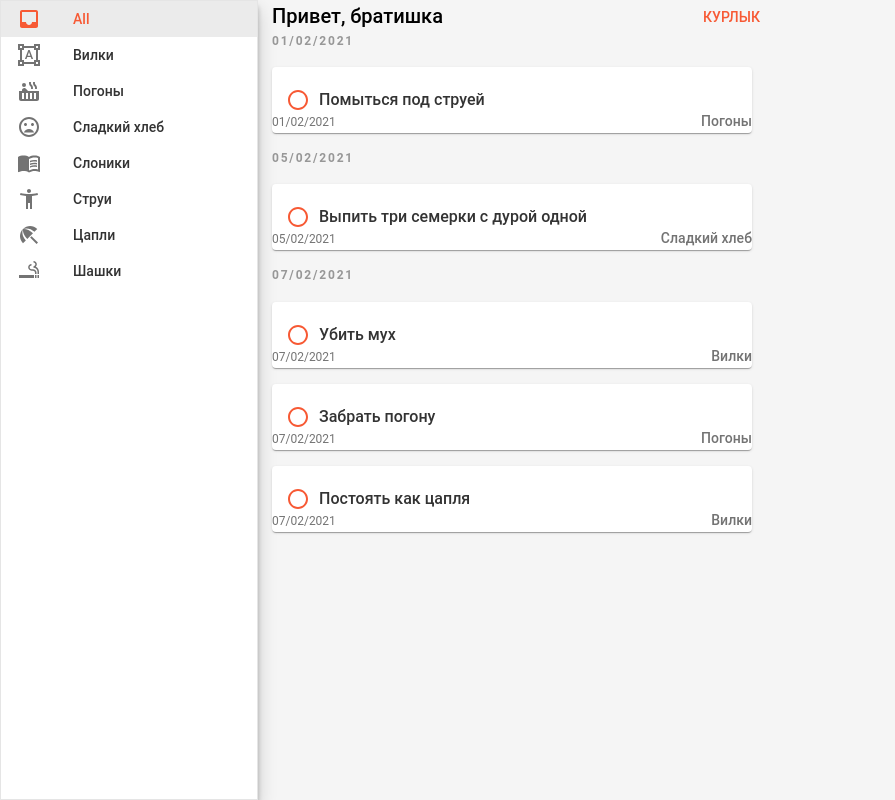
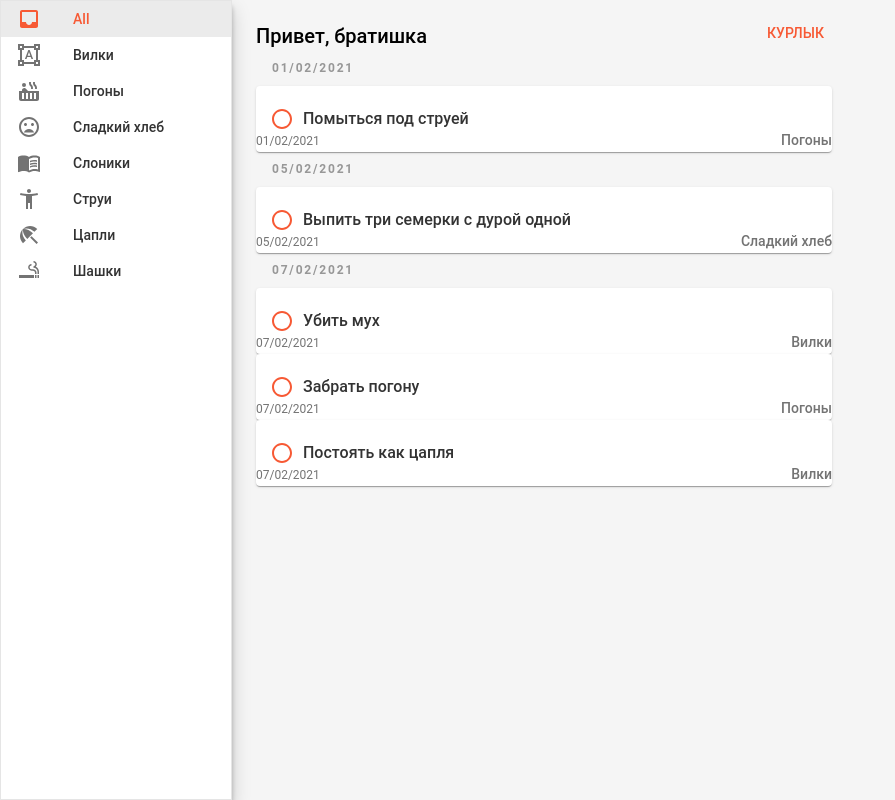
Before and after one commit to yukolonin/ToDoManager, a React (Create React App) app: page / in a window 1280 px wide. Shown: the whole page, without its empty margins (0-895 px from the left). Built offline with nearby package versions, Linux system fonts and the light colour scheme.

Commit message:
Styling edited, ListItem usage in task list deprecated

```diff
--- a/src/AppBody.tsx
+++ b/src/AppBody.tsx
@@ -9,7 +9,7 @@ import TaskList from "./TaskList";
 /* TODO:
 * Remove TADead
 * Remove SelectGroup, rename SelectGroup2 to SelectGroup
-*
+* Probably worth rewriting main frame using separate "scroll columns"
 *
 *
 * */
@@ -22,7 +22,7 @@ function AppBody() {
     })
 
     return (
-        <div>
+        <div className='main-frame'>
             <Sidebar />
             <TaskList />
             {state.isMenuOn && <SideMenu />}
--- a/src/DateItem.tsx
+++ b/src/DateItem.tsx
@@ -6,12 +6,14 @@ import Typography from '@material-ui/core/Typography'
 // TODO: probably worth rewriting to arrow notation
 function DateItem(props: {date: string}) {
     return (
+        <div>
             <ListItem key={props.date}>
                 <Typography variant='h6'>{
                     props.date
                         }
                 </Typography>
             </ListItem>
+        </div>
     )
 }
 
--- a/src/Sidebar.tsx
+++ b/src/Sidebar.tsx
@@ -12,7 +12,7 @@ function Sidebar() {
     const{state, dispatch} = React.useContext(TaskListContext);
 
     return (
-        <div>
+
         <div className="sidebar">
             <List disablePadding dense>
                 {Object.values(Groups).map((value: Groups) => (
@@ -34,7 +34,7 @@ function Sidebar() {
             {/*}*/}
             {/*</Typography>*/}
         </div>
-        </div>
+
     )
 }
 
--- a/src/TaskItem.tsx
+++ b/src/TaskItem.tsx
@@ -7,12 +7,7 @@ import Task from "./Task";
 // TODO: probably worth rewriting to arrow notation
 function TaskItem(props: {task: Task}) {
     return (
-        <ListItem key={props.task.date}>
-            <TaskAccordion
-                task={props.task}
-                active={true}
-            />
-        </ListItem>
+            <TaskAccordion task={props.task} active={true} />
     )
 }
 
--- a/src/TaskList.tsx
+++ b/src/TaskList.tsx
@@ -37,10 +37,9 @@ function TaskList(){
     return (
         state.taskList.length !== 0 ? // Might be a nicer way to do the same
             <div className="task-list">
-                <List>
-
-                    <ListItem className='tasklist-header'>
-                        <Typography className="tasklist-header-text" component='div'>
+                <List className='task-list-list'>
+                    <div>
+                        <Typography className="tasklist-header-text">
                             <Box fontWeight='fontWeightMedium' fontSize='20px'>
                                 Привет, братишка
                             </Box>
@@ -52,7 +51,7 @@ function TaskList(){
                                 </Typography>
                             </Button>
                         </div>
-                    </ListItem>
+                    </div>
 
                     {InsertDates(taskListOut, state.selectedGroup).map((task: Task) => (
                         task.group === "DATE" ?
--- a/src/index.css
+++ b/src/index.css
@@ -16,14 +16,32 @@ code {
     monospace;
 }
 
+.main-frame {
+
+  /*display: grid;*/
+  /*grid-template-columns: 18% 49% 33%;*/
+
+  margin-left: 18%;
+  margin-right: 33%;
+
+  padding-top: 1%;
+  padding-left: 2%;
+  padding-right: 2%;
+}
+
+
+
+
+
 .sidebar {
-  width: 20%;
-  border: 1px solid rgba(0, 0, 0, 0.1);
+  width: 18%;
   position: fixed;
   top: 0;
   bottom: 0;
   left: 0;
+
   background: #FFFFFF;
+  border: 1px solid rgba(0, 0, 0, 0.1);
   box-shadow: 0px 9px 18px rgba(0, 0, 0, 0.18), 0px 5.5px 5px rgba(0, 0, 0, 0.24);
 }
 
@@ -45,31 +63,28 @@ code {
             }
 
 .task-list {
-  margin-left: 20%;
-  margin-right: 20%;
-  position: absolute;
-  width: 40%;
 
-  display: flex;
-  flex-direction: column;
-  justify-content: center;
+}
 
-  /*align-items: center;*/
-  /*max-width: 600px;*/
-  /*background: grey;*/
+            .task-list-list{
+              /*background: #FFFFFF;*/
             }
 
             .tasklist-header{
-  position: absolute;
-  display: flex;
+              /*position: relative;*/
+              /*display: flex;*/
               /*width: 40%;*/
               /*background: #FFFFFF;*/
             }
 
             .tasklist-header-text{
+              /*position: absolute;*/
+            }
+
+            .add-button {
               position: absolute;
-
-  /*left:20%;*/
+              top: 0;
+              right: 0;
             }
 
 
@@ -106,16 +121,12 @@ code {
 
             }
 
-.add-button {
-  position: absolute;
-  right: 0;
-}
+
 
 
 
             .task-accordion{
               width: 100%;
-
             }
               .task-accordion-date {
                 position: absolute;
@@ -135,23 +146,20 @@ code {
               }
 
               .checkbox{
-    position: absolute;
+
               }
 
-  .edit-button{
-    position: relative;
-    /*left: 20%;*/
-  }
 
 .side-menu{
   top: 0;
   bottom: 0;
-  width: 40%;
   right: 0;
-  /*float:right;*/
+  width: 33%;
   position: fixed;
+
   background: #FFFFFF;
   box-shadow: 0px 0px 24px rgba(0, 0, 0, 0.22), 0px 24px 24px rgba(0, 0, 0, 0.3);
+
   display: flex;
   flex-direction: column;
   justify-content: center;
```
Lines whose indentation alone changed are shown as unchanged.
